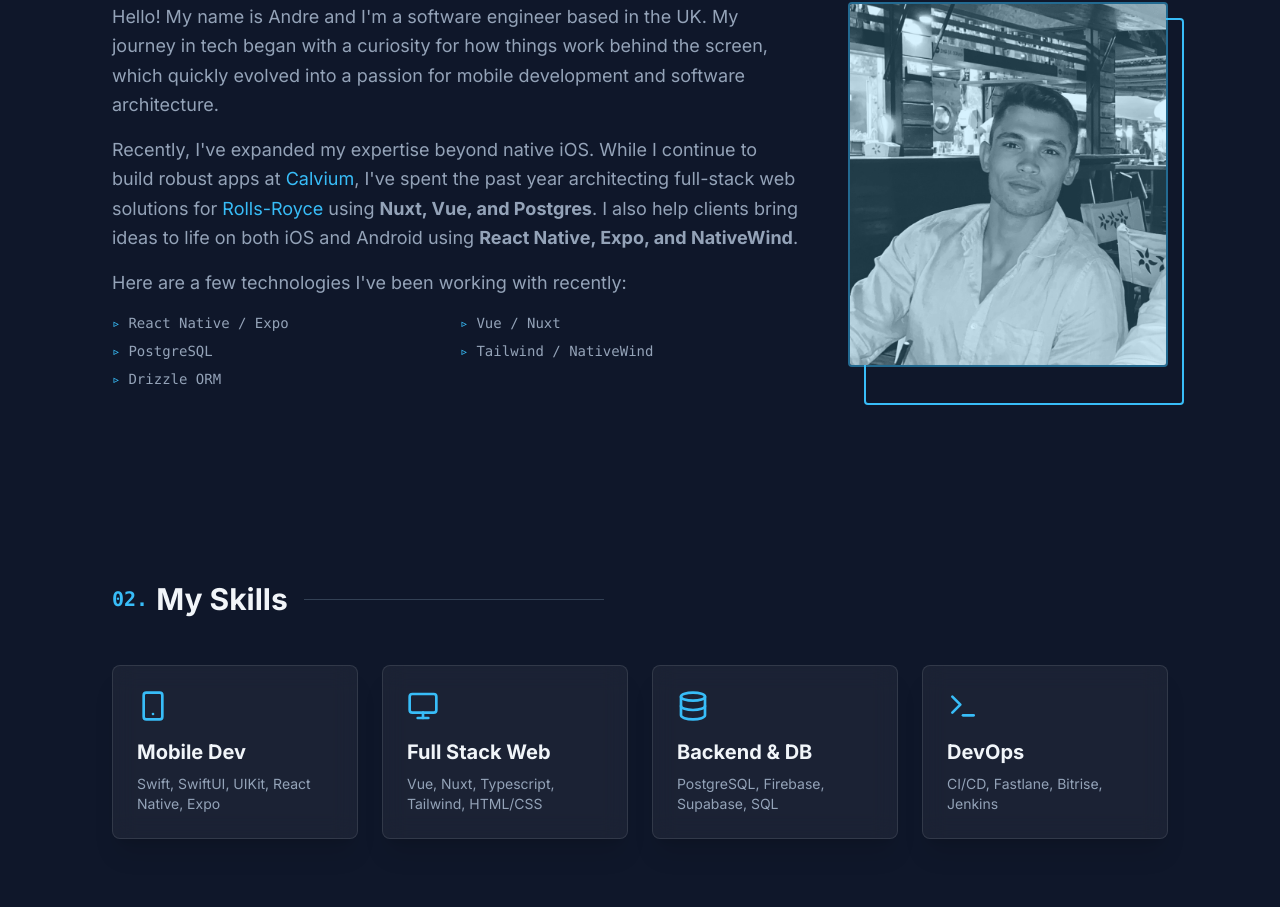
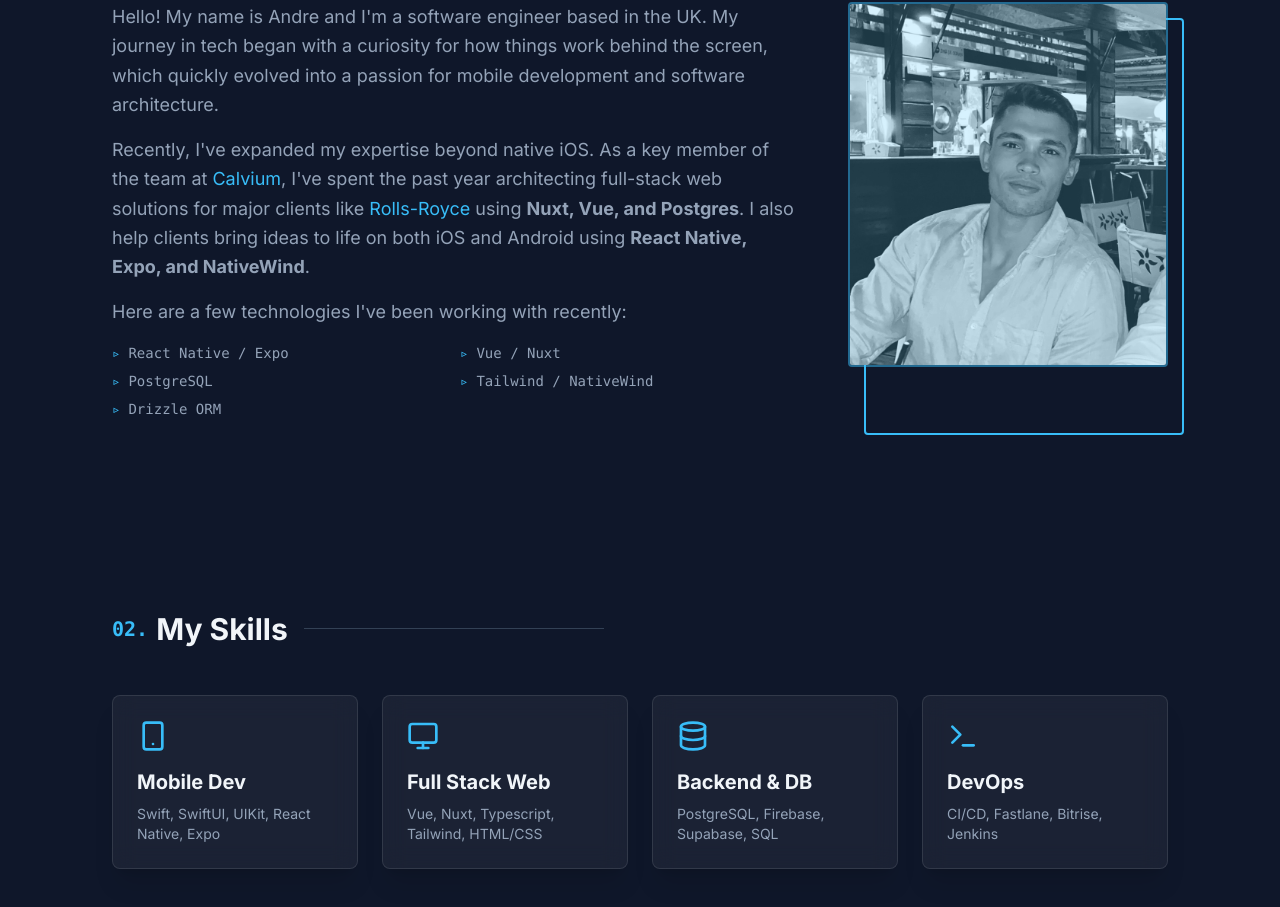
Before and after one commit to andremiliano/Portfolio, a React (Vite) app: page / in a window 1280 px wide. Shown: the part 978-1885 px from the top of the page. Built offline with nearby package versions, Linux system fonts and the light colour scheme.

Commit message:
Text updates on About me

```diff
--- a/src/App.jsx
+++ b/src/App.jsx
@@ -400,7 +400,7 @@ function App() {
                   Hello! My name is Andre and I'm a software engineer based in the UK. My journey in tech began with a curiosity for how things work behind the screen, which quickly evolved into a passion for mobile development and software architecture.
                 </p>
                 <p>
-                  Recently, I've expanded my expertise beyond native iOS. While I continue to build robust apps at <span className="text-primary">Calvium</span>, I've spent the past year architecting full-stack web solutions for <span className="text-primary">Rolls-Royce</span> using <strong>Nuxt, Vue, and Postgres</strong>. I also help clients bring ideas to life on both iOS and Android using <strong>React Native, Expo, and NativeWind</strong>.
+                  Recently, I've expanded my expertise beyond native iOS. As a key member of the team at <span className="text-primary">Calvium</span>, I've spent the past year architecting full-stack web solutions for major clients like <span className="text-primary">Rolls-Royce</span> using <strong>Nuxt, Vue, and Postgres</strong>. I also help clients bring ideas to life on both iOS and Android using <strong>React Native, Expo, and NativeWind</strong>.
                 </p>
                 <p>
                   Here are a few technologies I've been working with recently:
```
